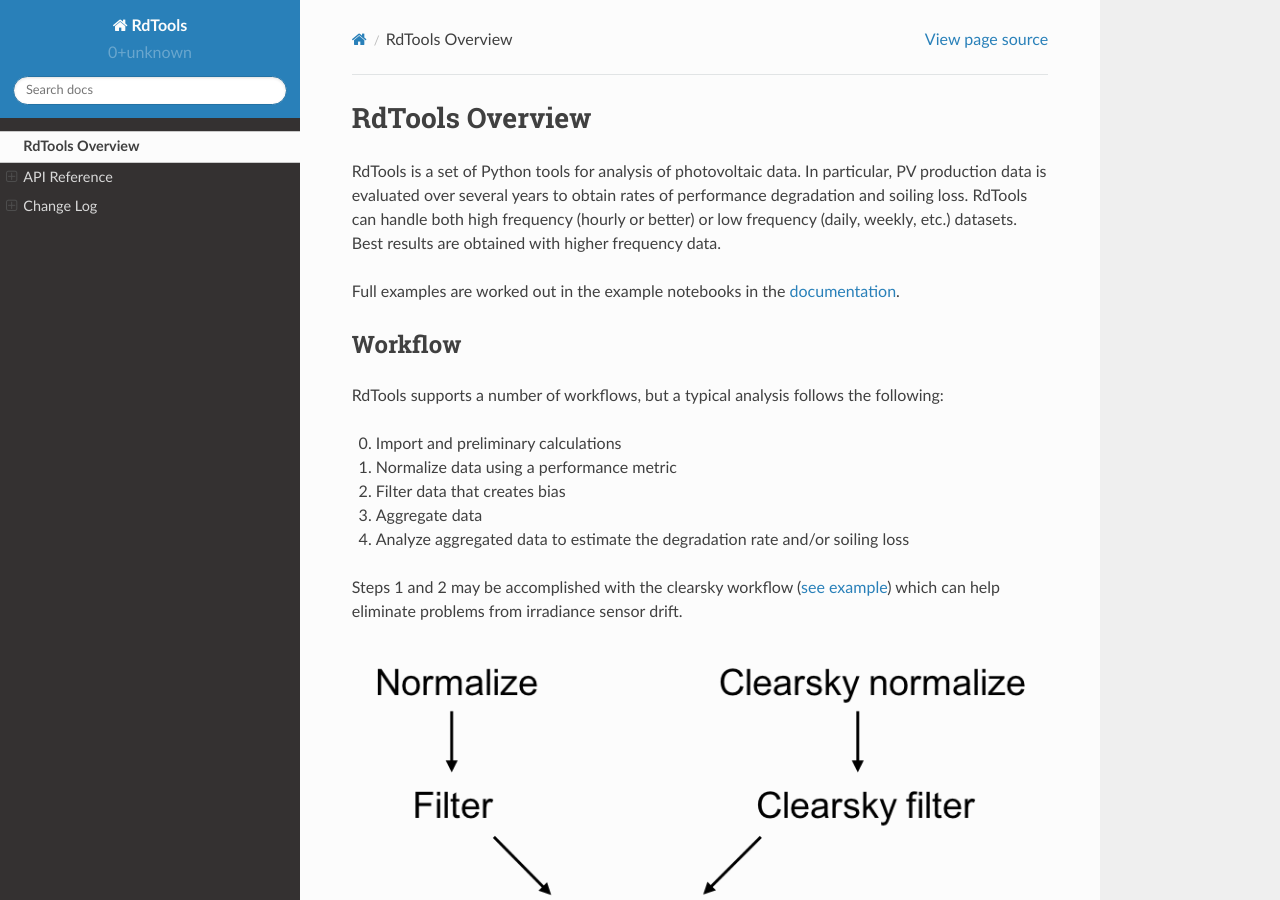
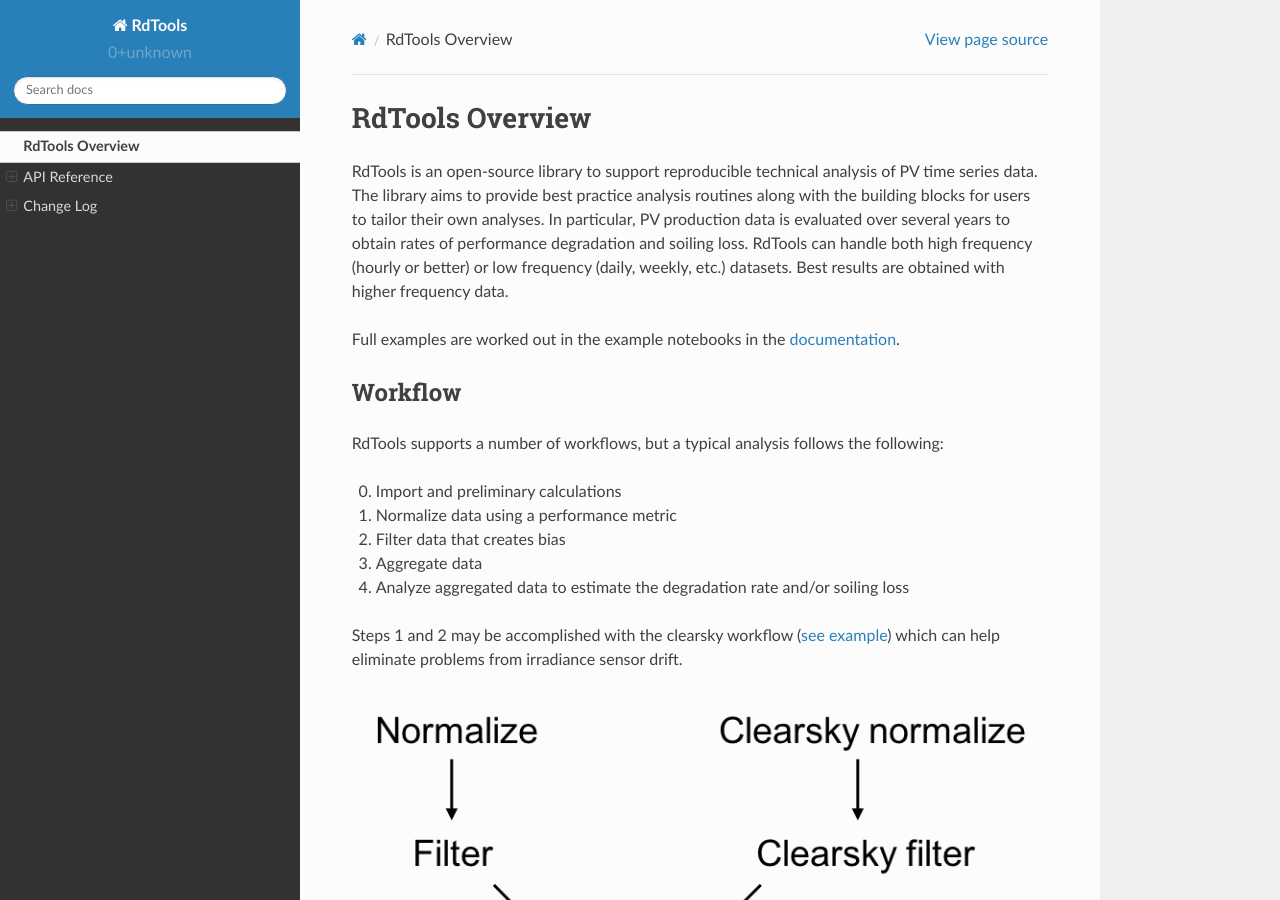
Before and after one commit to NREL/rdtools, a Sphinx documentation site: the page built from docs/sphinx/source/index.rst, in a window 1280 px wide and 900 px high. Built offline with Sphinx 7.4.7 and the Read the Docs theme 2.0.0, drawn with Linux system fonts in a browser that asks for light colours; pages that are not in the unit, such as notebooks, are missing from menus.

Commit message:
incorporate new rdtools draft mission statement

```diff
--- a/docs/sphinx/source/index.rst
+++ b/docs/sphinx/source/index.rst
@@ -6,8 +6,10 @@
 RdTools Overview
 ================
 
-RdTools is a set of Python tools for analysis of photovoltaic data. In
-particular, PV production data is evaluated over several years to obtain
+RdTools is an open-source library to support reproducible technical analysis of
+PV time series data. The library aims to provide best practice analysis routines
+along with the building blocks for users to tailor their own analyses.
+In particular, PV production data is evaluated over several years to obtain
 rates of performance degradation and soiling loss. RdTools can handle
 both high frequency (hourly or better) or low frequency (daily, weekly,
 etc.) datasets. Best results are obtained with higher frequency data.
--- a/setup.py
+++ b/setup.py
@@ -9,10 +9,12 @@ except ImportError:
 import versioneer
 
 
-DESCRIPTION = 'Functions for analyzing the degradation of photovoltaic systems.'
+DESCRIPTION = 'Functions for reproducible timeseries analysis of photovoltaic systems.'
 
 LONG_DESCRIPTION = """
-Rdtools is a collection of tools for the analysis of photovoltaic degradation.
+RdTools is an open-source library to support reproducible technical analysis of
+PV time series data. The library aims to provide best practice analysis
+routines along with the building blocks for users to tailor their own analyses.
 
 Source code: https://github.com/NREL/rdtools
 """
```
Also changed, not shown: README.md (+3 -1 lines).
